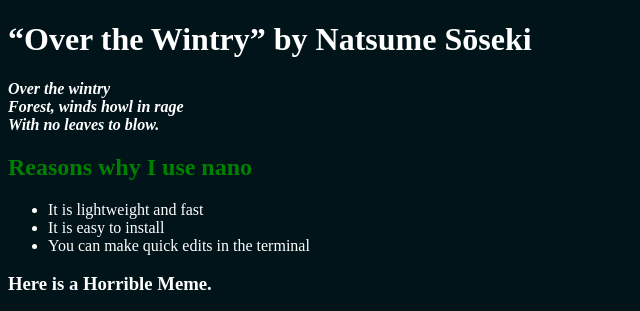
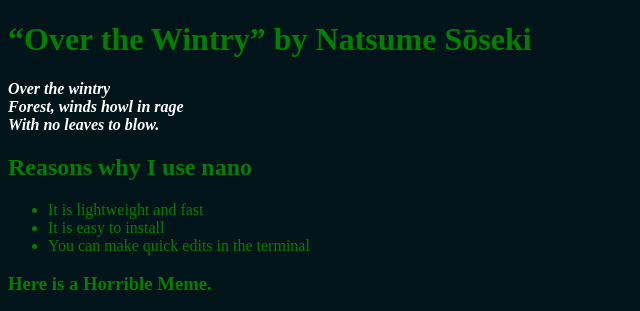
Before and after one commit to bobiverse333/bobiverse333.github.io, a plain HTML site: page index.html in a window 1280 px wide. Shown: the top 311 px of the page, without its empty margins (0-640 px from the left). Drawn offline with Linux system fonts and the light colour scheme.

Commit message:
changed all headers to green

```diff
--- a/index.html
+++ b/index.html
@@ -12,9 +12,9 @@
     }
          p {
             color : white;}
-         li { color : white;}
-         h1 { color : white;}
-         h3 { color : white;}
+         li { color : green;}
+         h1 { color : green;}
+         h3 { color : green;}
     	</style>
     </head>
 	<body>
```
